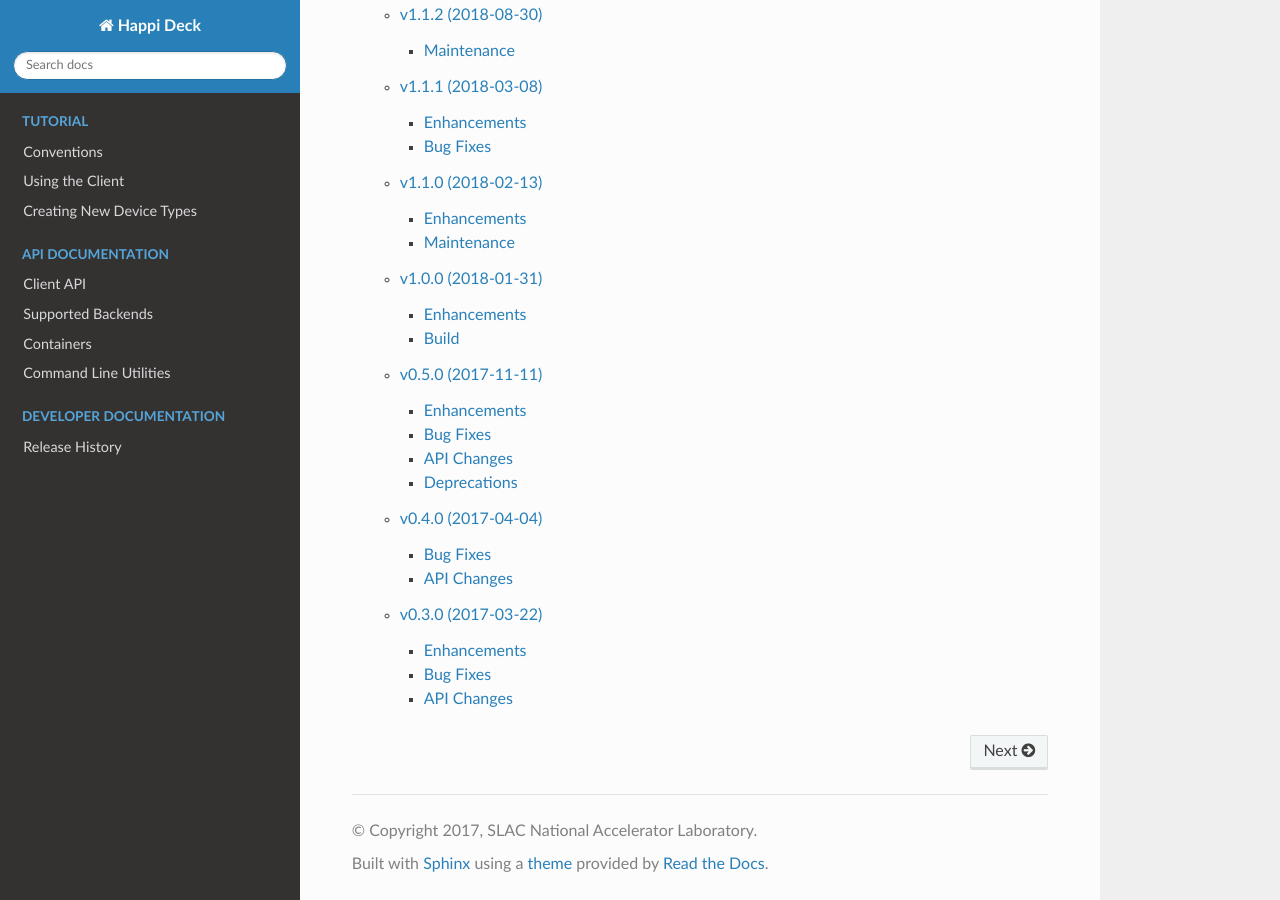
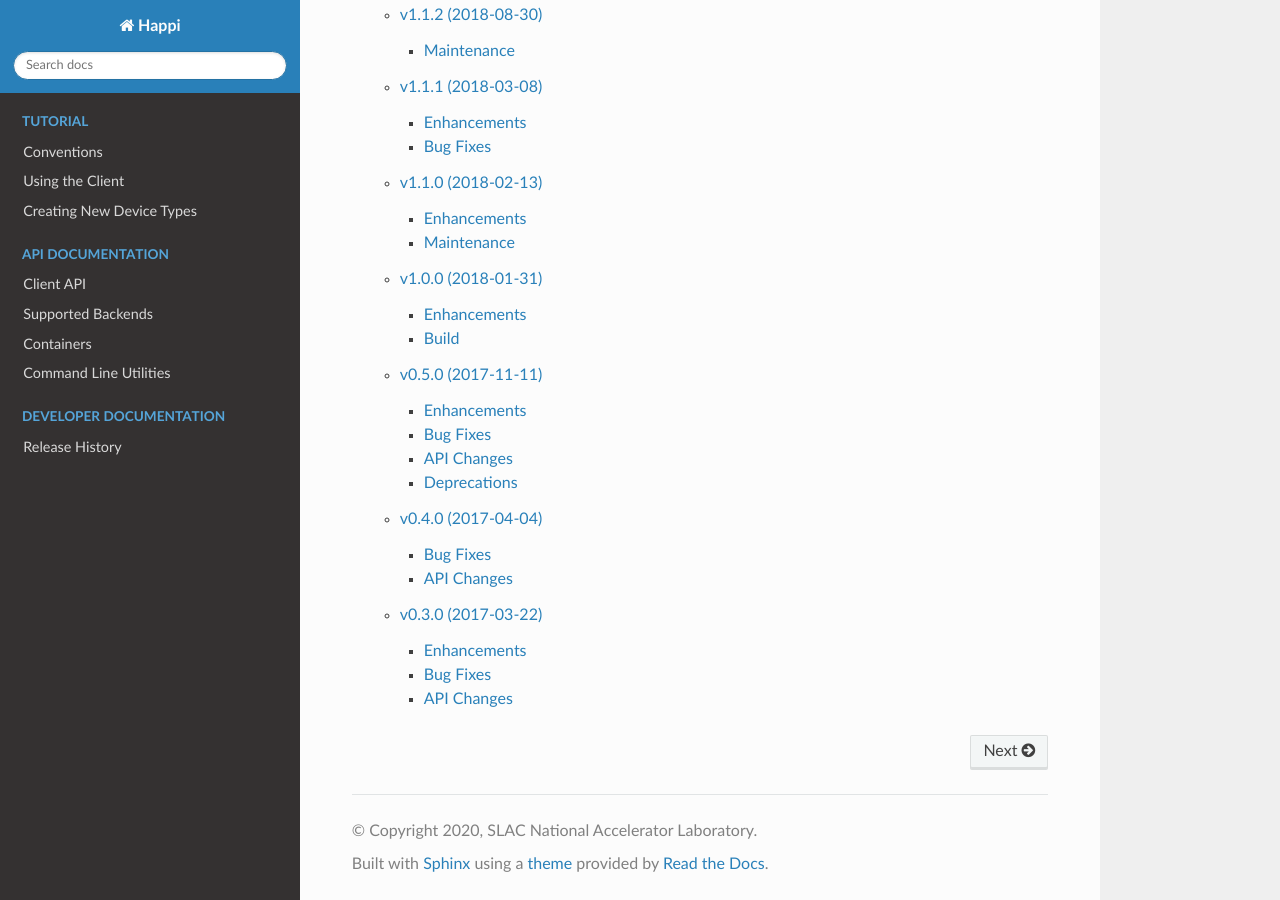
Before and after one commit to pcdshub/happi, a Sphinx documentation site: the page built from docs/source/index.rst, in a window 1280 px wide and 900 px high, scrolled down 2006 px. Built offline with Sphinx 7.4.7 and the Read the Docs theme 2.0.0, drawn with Linux system fonts in a browser that asks for light colours.

Commit message:
DOC: add intersphinx, bump copyright, remove "deck"

```diff
--- a/docs/source/conf.py
+++ b/docs/source/conf.py
@@ -1,8 +1,8 @@
 #!/usr/bin/env python3
 # -*- coding: utf-8 -*-
 #
-# Happi Deck documentation build configuration file, created by
-# sphinx-quickstart on Thu Jan 26 10:44:17 2017.
+# Happi documentation build configuration file, created by sphinx-quickstart on
+# Thu Jan 26 10:44:17 2017.
 #
 # This file is execfile()d with the current directory set to its
 # containing dir.
@@ -13,15 +13,17 @@
 # All configuration values have a default; values that are commented out
 # serve to show the default.
 
+import os
+import pathlib
+import sys
+
+import sphinx_rtd_theme  # noqa
+
 # If extensions (or modules to document with autodoc) are in another directory,
 # add these directories to sys.path here. If the directory is relative to the
 # documentation root, use os.path.abspath to make it absolute, like shown here.
 #
 import happi
-import os
-import pathlib
-import sys
-import sphinx_rtd_theme  # noqa
 
 module_path = os.path.join(os.path.dirname(
     os.path.abspath(__file__)), '../../')
@@ -42,14 +44,17 @@
 # Add any Sphinx extension module names here, as strings. They can be
 # extensions coming with Sphinx (named 'sphinx.ext.*') or your custom
 # ones.
-extensions = ['sphinx.ext.autodoc',
-              'sphinx.ext.todo',
-              'sphinx.ext.napoleon',
-              'sphinx.ext.autosummary',
-              'sphinxarg.ext',
-              'IPython.sphinxext.ipython_directive',
-              'IPython.sphinxext.ipython_console_highlighting'
-              ]
+extensions = [
+    'sphinx.ext.autodoc',
+    'sphinx.ext.intersphinx',
+    'sphinx.ext.todo',
+    'sphinx.ext.napoleon',
+    'sphinx.ext.autosummary',
+    # sphinxarg: this is for the 'argparse' directive (dep sphinx-argparse)
+    'sphinxarg.ext',
+    'IPython.sphinxext.ipython_directive',
+    'IPython.sphinxext.ipython_console_highlighting',
+]
 
 # In case we don't have the backend libraries installed
 # we can still build the docs
@@ -70,8 +75,8 @@
 master_doc = 'index'
 
 # General information about the project.
-project = 'Happi Deck'
-copyright = '2017, SLAC National Accelerator Laboratory'
+project = 'Happi'
+copyright = '2020, SLAC National Accelerator Laboratory'
 author = 'SLAC National Accelerator Laboratory'
 
 # The version info for the project you're documenting, acts as replacement for
@@ -124,7 +129,7 @@
 # -- Options for HTMLHelp output ------------------------------------------
 
 # Output file base name for HTML help builder.
-htmlhelp_basename = 'HappiDeckdoc'
+htmlhelp_basename = 'Happidoc'
 
 
 # -- Options for LaTeX output ---------------------------------------------
@@ -151,7 +156,7 @@
 # (source start file, target name, title,
 #  author, documentclass [howto, manual, or own class]).
 latex_documents = [
-    (master_doc, 'HappiDeck.tex', 'Happi Deck Documentation',
+    (master_doc, 'Happi.tex', 'Happi Documentation',
      'SLAC National Accelerator Laboratory', 'manual'),
 ]
 
@@ -161,7 +166,7 @@
 # One entry per manual page. List of tuples
 # (source start file, name, description, authors, manual section).
 man_pages = [
-    (master_doc, 'happideck', 'Happi Deck Documentation',
+    (master_doc, 'happideck', 'Happi Documentation',
      [author], 1)
 ]
 
@@ -172,7 +177,12 @@
 # (source start file, target name, title, author,
 #  dir menu entry, description, category)
 texinfo_documents = [
-    (master_doc, 'HappiDeck', 'Happi Deck Documentation',
-     author, 'HappiDeck', 'One line description of project.',
+    (master_doc, 'Happi', 'Happi Documentation',
+     author, 'Happi', 'Happi documentation',
      'Miscellaneous'),
 ]
+
+intersphinx_mapping = {
+    'ophyd': ('https://blueskyproject.io/ophyd', None),
+    'python': ('https://docs.python.org/3', None),
+}
```
